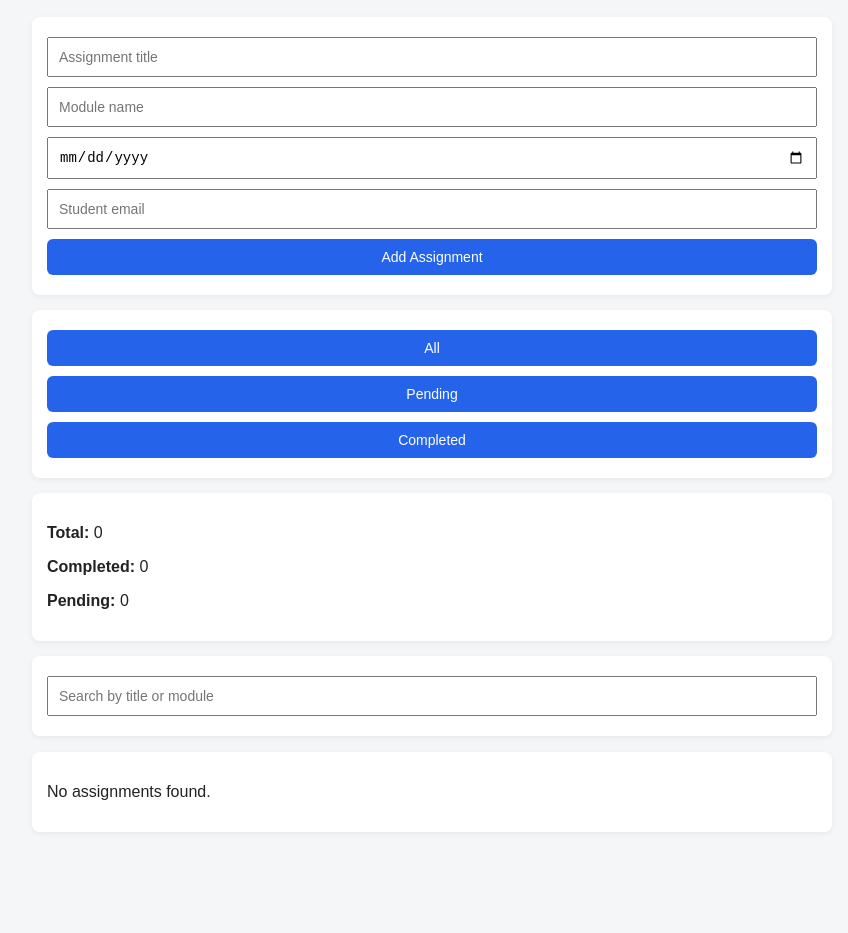
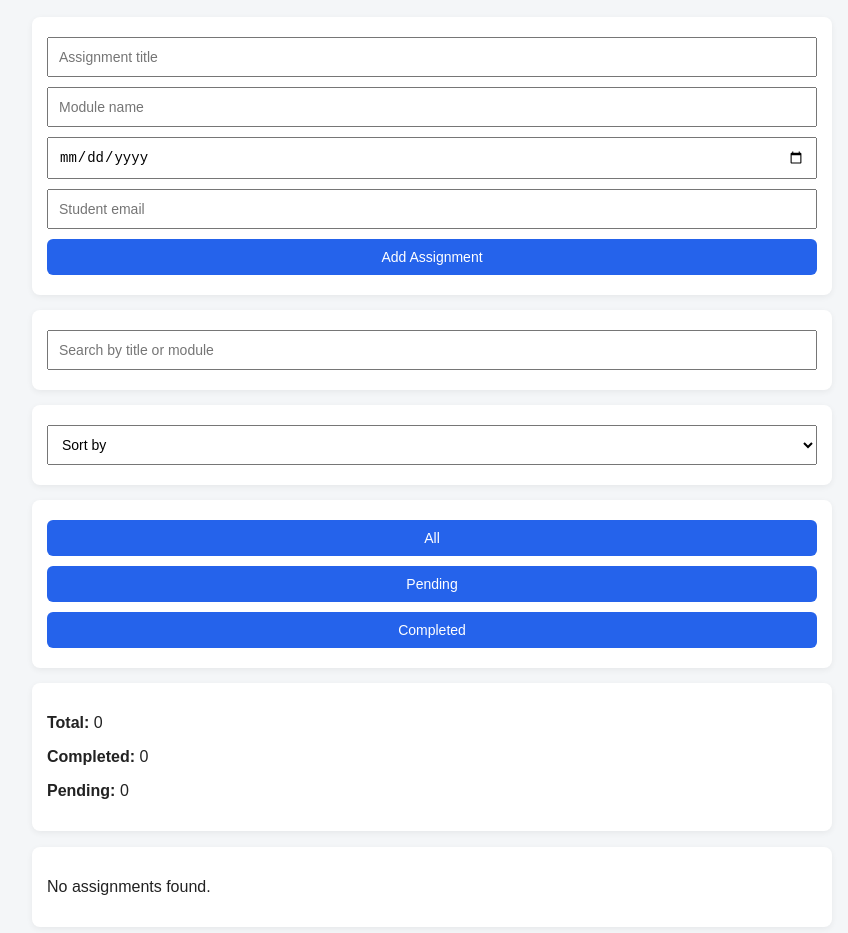
Before and after one commit to ZAbdu007/assignment, a plain HTML site: page index.html in a window 1280 px wide. Shown: the part 109-1042 px from the top of the page, without its empty margins (208-1056 px from the left). Before the commit the page ends 977 px from the top, so only its background shows below. Drawn offline with Linux system fonts and the light colour scheme.

Commit message:
due date sorting

```diff
--- a/app.js
+++ b/app.js
@@ -5,6 +5,7 @@ const dueDateInput = document.getElementById("due-date");
 const emailInput = document.getElementById("email");
 const assignmentList = document.getElementById("assignment-list");
 const searchInput = document.getElementById("search-input");
+const sortSelect = document.getElementById("sort-select");
 
 const totalCount = document.getElementById("total-count");
 const completedCount = document.getElementById("completed-count");
@@ -68,6 +69,12 @@ function renderAssignments() {
       a.title.toLowerCase().includes(searchTerm) ||
       a.module.toLowerCase().includes(searchTerm)
     );
+  }
+
+  if (sortSelect.value === "due-asc") {
+    filtered.sort((a, b) => new Date(a.dueDate) - new Date(b.dueDate));
+  } else if (sortSelect.value === "due-desc") {
+    filtered.sort((a, b) => new Date(b.dueDate) - new Date(a.dueDate));
   }
 
   if (filtered.length === 0) {
@@ -181,5 +188,6 @@ function setFilter(filter) {
 }
 
 searchInput.addEventListener("input", renderAssignments);
+sortSelect.addEventListener("change", renderAssignments);
 
 renderAssignments();
--- a/index.html
+++ b/index.html
@@ -19,6 +19,18 @@
       <button type="submit">Add Assignment</button>
     </form>
 
+    <div class="search-box">
+      <input type="text" id="search-input" placeholder="Search by title or module" />
+    </div>
+
+    <div class="sort-box">
+      <select id="sort-select">
+        <option value="default">Sort by</option>
+        <option value="due-asc">Due date: earliest first</option>
+        <option value="due-desc">Due date: latest first</option>
+      </select>
+    </div>
+
     <div class="filters">
       <button type="button" onclick="setFilter('all')">All</button>
       <button type="button" onclick="setFilter('pending')">Pending</button>
@@ -31,10 +43,6 @@
       <p><strong>Pending:</strong> <span id="pending-count">0</span></p>
     </div>
 
-    <div class="search-box">
-      <input type="text" id="search-input" placeholder="Search by title or module" />
-    </div>
-
     <ul id="assignment-list"></ul>
   </div>
 
--- a/style.css
+++ b/style.css
@@ -25,6 +25,7 @@ form,
 .filters,
 .stats,
 .search-box,
+.sort-box,
 li {
   background: white;
   padding: 15px;
@@ -34,7 +35,8 @@ li {
 }
 
 input,
-button {
+button,
+select {
   padding: 10px;
   margin: 5px 0;
   width: 100%;
```
